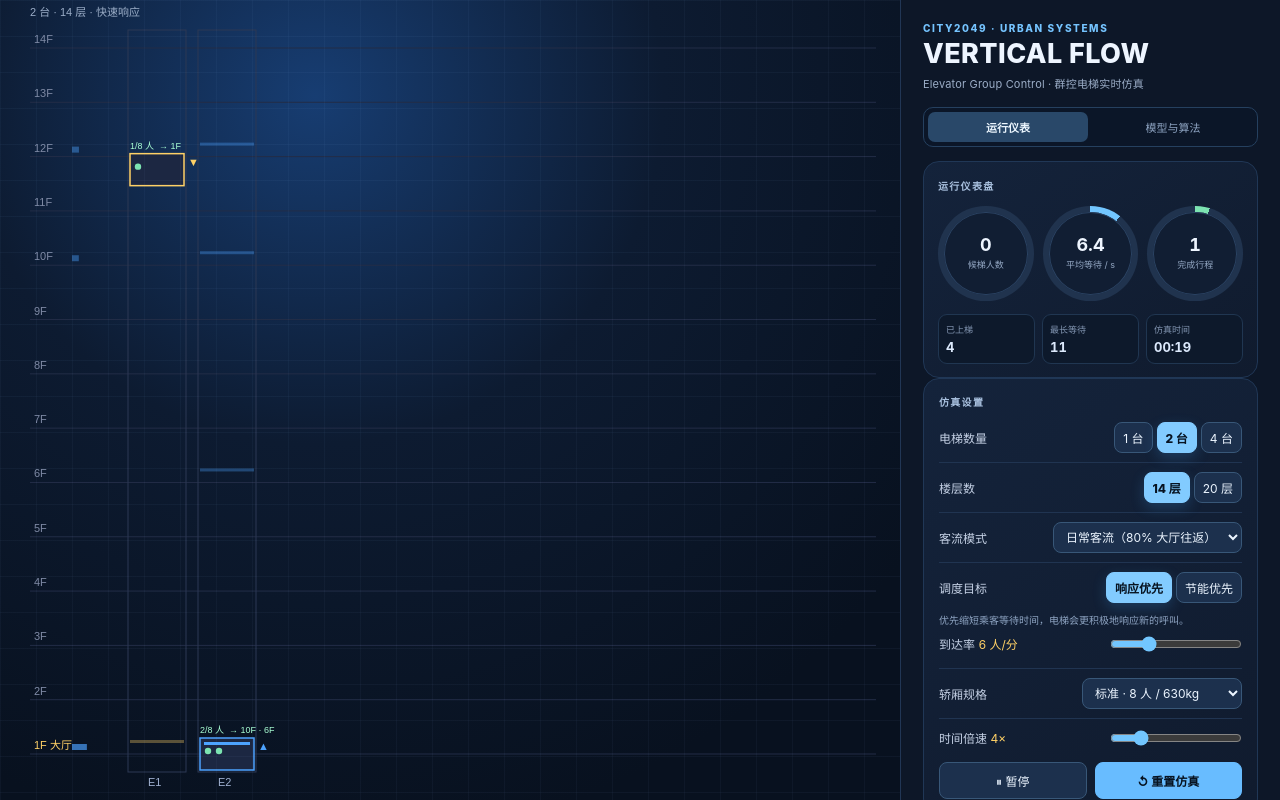
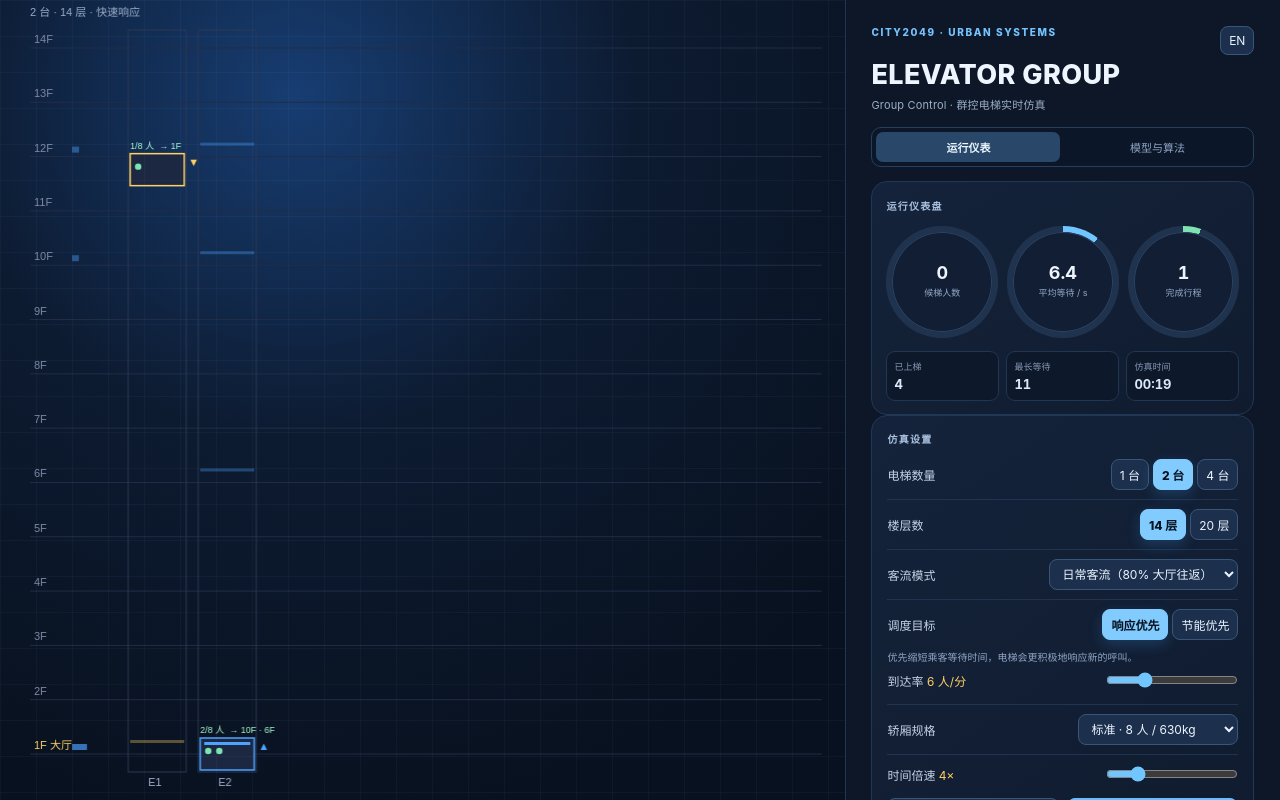
Before and after one commit to marsguo2049/elevator-dispatch, a website: page index.html in a window 1280 px wide. Drawn offline with Linux system fonts and the light colour scheme.

Commit message:
Adapt sidebar and add language toggle

```diff
--- a/index.html
+++ b/index.html
@@ -3,7 +3,7 @@
 <head>
 <meta charset="UTF-8">
 <meta name="viewport" content="width=device-width, initial-scale=1.0">
-<title>Vertical Flow · Elevator Group Control · City2049</title>
+<title>Elevator Group · City2049</title>
 <style>
   * { margin:0; padding:0; box-sizing:border-box; }
   :root { color-scheme:dark; }
@@ -13,14 +13,16 @@
   #canvasWrap { flex:1; min-width:0; position:relative; overflow:hidden; background:radial-gradient(circle at 35% 12%,#173d72 0%,#0d1b31 38%,#08111f 82%); }
   #canvasWrap::before { content:""; position:absolute; inset:0; pointer-events:none; background-image:linear-gradient(rgba(157,202,255,.045) 1px,transparent 1px),linear-gradient(90deg,rgba(157,202,255,.04) 1px,transparent 1px); background-size:36px 36px; }
   canvas { display:block; }
-  #panel { width:380px; padding:22px; overflow-y:auto; display:flex; flex-direction:column; gap:14px; background:#0d1728; border-left:1px solid #213655; box-shadow:-16px 0 40px #02071340; }
+  #panel { width:clamp(400px,34vw,560px); min-width:360px; padding:clamp(18px,2vw,26px); overflow-y:auto; overflow-x:hidden; display:flex; flex-direction:column; gap:14px; background:#0d1728; border-left:1px solid #213655; box-shadow:-16px 0 40px #02071340; }
   .eyebrow { color:#75c4ff; font-size:10px; font-weight:800; letter-spacing:.16em; text-transform:uppercase; }
   h1 { margin-top:6px; font-size:27px; line-height:1; font-weight:800; letter-spacing:.015em; text-transform:uppercase; }
   .subtitle { margin-top:9px; color:#9badc7; font-size:11px; line-height:1.5; letter-spacing:.015em; }
+  .headerRow { display:flex; align-items:flex-start; justify-content:space-between; gap:12px; }
+  .langBtn { flex:none; padding:5px 8px; font-size:10px; color:#9ed7ff; background:#12243c; }
   .viewTabs { display:flex; gap:5px; padding:4px; border:1px solid #25405f; border-radius:10px; background:#0b1628; }
   .viewTab { flex:1; border:0; border-radius:7px; padding:7px; background:transparent; color:#8fa5c3; font-size:11px; cursor:pointer; }
   .viewTab.on { background:#294869; color:#edf7ff; font-weight:800; }
-  .card { border:1px solid #203756; border-radius:16px; padding:15px; background:linear-gradient(145deg,#14233b,#101b2e); }
+  .card { min-width:0; border:1px solid #203756; border-radius:16px; padding:15px; background:linear-gradient(145deg,#14233b,#101b2e); }
   .card h2 { margin-bottom:13px; color:#a9c1df; font-size:10px; font-weight:800; letter-spacing:.13em; text-transform:uppercase; }
   .row { display:flex; align-items:center; justify-content:space-between; gap:10px; min-height:30px; font-size:12px; }
   .row + .row { margin-top:9px; padding-top:9px; border-top:1px solid #203451; }
@@ -71,7 +73,8 @@
   .metricNote { margin-top:9px; color:#7f96b4; font-size:9px; line-height:1.5; }
   .experimentStatus { margin-top:10px; color:#8ea5c3; font-size:10px; font-variant-numeric:tabular-nums; }
   #toast { position:absolute; left:50%; bottom:24px; transform:translateX(-50%); padding:8px 14px; border:1px solid #3b5879; border-radius:999px; background:rgba(15,28,48,.94); font-size:12px; opacity:0; transition:opacity .25s; pointer-events:none; }
-  @media (max-width:760px) { body { overflow:auto; } #app { height:auto; min-height:100dvh; flex-direction:column; } #canvasWrap { height:49svh; min-height:320px; flex:none; } #panel { width:100%; overflow:visible; padding:16px; border-left:0; border-top:1px solid #213655; } h1 { font-size:23px; } .card { padding:14px; } }
+  @media (max-width:1100px) and (min-width:761px) { #panel { width:clamp(380px,42vw,480px); min-width:0; padding:18px; } .formula math { font-size:clamp(.72rem,2.25vw,.92rem); } }
+  @media (max-width:760px) { body { overflow:auto; } #app { height:auto; min-height:100dvh; flex-direction:column; } #canvasWrap { height:49svh; min-height:320px; flex:none; } #panel { width:100%; min-width:0; overflow:visible; padding:16px; border-left:0; border-top:1px solid #213655; } h1 { font-size:23px; } .card { padding:14px; } }
 </style>
 </head>
 <body>
@@ -79,23 +82,23 @@
   <div id="canvasWrap"><canvas id="cv"></canvas><div id="toast"></div></div>
   <div id="panel">
     <header>
-      <div class="eyebrow">CITY2049 · URBAN SYSTEMS</div>
-      <h1>Vertical Flow</h1>
-      <p class="subtitle">Elevator Group Control · 群控电梯实时仿真</p>
+      <div class="headerRow"><div class="eyebrow" id="eyebrow">CITY2049 · URBAN SYSTEMS</div><button class="btn langBtn" id="langToggle">EN</button></div>
+      <h1>Elevator Group</h1>
+      <p class="subtitle" id="subtitle">Group Control · 群控电梯实时仿真</p>
     </header>
 
     <div class="viewTabs" id="viewTabs">
-      <button class="viewTab on" data-view="dashboard">运行仪表</button>
-      <button class="viewTab" data-view="model">模型与算法</button>
+      <button class="viewTab on" data-view="dashboard" data-i18n="dashboard">运行仪表</button>
+      <button class="viewTab" data-view="model" data-i18n="model">模型与算法</button>
     </div>
 
     <div id="simulatorView">
     <div class="card dash">
-      <h2>运行仪表盘</h2>
+      <h2 data-i18n="dashboardTitle">运行仪表盘</h2>
       <div class="gauges">
-        <div class="gauge" id="gWaiting" style="--accent:#ffd166"><div><strong id="stWaiting">0</strong><span>候梯人数</span></div></div>
-        <div class="gauge" id="gWait" style="--accent:#72c6ff"><div><strong id="stAvgWait">–</strong><span>平均等待 / s</span></div></div>
-        <div class="gauge" id="gDone" style="--accent:#7ce3b1"><div><strong id="stDone">0</strong><span>完成行程</span></div></div>
+        <div class="gauge" id="gWaiting" style="--accent:#ffd166"><div><strong id="stWaiting">0</strong><span data-i18n="waiting">候梯人数</span></div></div>
+        <div class="gauge" id="gWait" style="--accent:#72c6ff"><div><strong id="stAvgWait">–</strong><span data-i18n="avgWait">平均等待 / s</span></div></div>
+        <div class="gauge" id="gDone" style="--accent:#7ce3b1"><div><strong id="stDone">0</strong><span data-i18n="completed">完成行程</span></div></div>
       </div>
       <div class="miniStats">
         <div class="mini"><span>已上梯</span><strong id="stServed">0</strong></div>
@@ -105,21 +108,21 @@
     </div>
 
     <div class="card">
-      <h2>仿真设置</h2>
-      <div class="row"><label>电梯数量</label>
+      <h2 data-i18n="settings">仿真设置</h2>
+      <div class="row"><label data-i18n="cars">电梯数量</label>
         <div class="seg" id="elevSeg">
           <button class="btn" data-n="1">1 台</button>
           <button class="btn on" data-n="2">2 台</button>
           <button class="btn" data-n="4">4 台</button>
         </div>
       </div>
-      <div class="row"><label>楼层数</label>
+      <div class="row"><label data-i18n="floors">楼层数</label>
         <div class="seg" id="floorSeg">
           <button class="btn on" data-n="14">14 层</button>
           <button class="btn" data-n="20">20 层</button>
         </div>
       </div>
-      <div class="row"><label>客流模式</label>
+      <div class="row"><label data-i18n="traffic">客流模式</label>
         <select id="pattern">
           <option value="random">日常客流（80% 大厅往返）</option>
           <option value="morning">早高峰（上行）</option>
@@ -127,17 +130,17 @@
           <option value="lunch">午间双向</option>
         </select>
       </div>
-      <div class="row"><label>调度目标</label>
+      <div class="row"><label data-i18n="goal">调度目标</label>
         <div class="seg" id="objSeg">
-          <button class="btn on" data-n="wait">响应优先</button>
-          <button class="btn" data-n="eff">节能优先</button>
+          <button class="btn on" data-n="wait" data-i18n="response">响应优先</button>
+          <button class="btn" data-n="eff" data-i18n="energy">节能优先</button>
         </div>
       </div>
       <p class="objectiveNote" id="objHint">优先缩短乘客等待时间，电梯会更积极地响应新的呼叫。</p>
       <div class="row"><label>到达率 <span class="val" id="rateVal">6 人/分</span></label>
         <input type="range" id="rate" min="1" max="20" value="6">
       </div>
-      <div class="row"><label>轿厢规格</label>
+      <div class="row"><label data-i18n="capacity">轿厢规格</label>
         <select id="capacity">
           <option value="6">紧凑 · 6 人 / 480kg</option>
           <option value="8" selected>标准 · 8 人 / 630kg</option>
@@ -151,7 +154,7 @@
       </div>
       <div class="controls" style="margin-top:14px;">
         <button class="btn" id="btnPause">⏸ 暂停</button>
-        <button class="btn primary" id="btnReset">↺ 重置仿真</button>
+        <button class="btn primary" id="btnReset" data-i18n="reset">↺ 重置仿真</button>
       </div>
     </div>
 
@@ -190,7 +193,7 @@
 
     <div id="modelView" hidden>
       <div class="card">
-        <h2>模型与算法</h2>
+        <h2 data-i18n="modelTitle">模型与算法</h2>
         <div class="algorithm">
           <div class="algoStep"><b>需求生成 · 多久出现一位乘客？</b><span>到达率越高，平均间隔越短。公式用一个随机数生成下一位乘客的到达间隔。</span><div class="formula"><math display="block"><semantics><mrow><mi>Δt</mi><mo>=</mo><mfrac><mrow><mo>−</mo><mi>ln</mi><mo>(</mo><mn>1</mn><mo>−</mo><mi>U</mi><mo>)</mo></mrow><mrow><mi>λ</mi><mo>/</mo><mn>60</mn></mrow></mfrac></mrow><annotation encoding="application/x-tex">\Delta t = -\ln(1-U)/(\lambda/60)</annotation></semantics></math></div><span class="symbolNote">Δt：下一位乘客的到达间隔（秒）；λ：到达率（人/分）；U：0 到 1 的随机数。</span></div>
           <div class="algoStep"><b>预计到达时间 · 哪台车能更快到？</b><span>把“还要走多远、途中要停几次、车里已有多少人”换算为派梯成本。这一式对应当前代码的基础 ETA。</span><div class="formula"><math display="block"><semantics><mrow><msub><mover><mi>T</mi><mo>^</mo></mover><mi>e</mi></msub><mo>(</mo><mi>f</mi><mo>)</mo><mo>=</mo><mfrac><msub><mi>D</mi><mi>e</mi></msub><mi>v</mi></mfrac><mo>+</mo><msub><mi>N</mi><mi>e</mi></msub><mo>(</mo><msub><mi>t</mi><mi>door</mi></msub><mo>+</mo><mn>0.9</mn><mo>)</mo><mo>+</mo><mn>0.55</mn><msub><mi>R</mi><mi>e</mi></msub></mrow><annotation encoding="application/x-tex">\hat{T}_e(f)=D_e/v+N_e(t_{door}+0.9)+0.55R_e</annotation></semantics></math></div><span class="symbolNote">T̂ₑ(f)：电梯 e 到楼层 f 的基础预计时间；Dₑ：预计路线距离；v：速度；Nₑ：计划停靠数；t<sub>door</sub>：开关门耗时；Rₑ：当前载客数。0.9 与 0.55 是本演示的规则权重（秒）。</span></div>
@@ -671,8 +674,8 @@ function syncExperimentDuration(){
   const custom = document.getElementById('compareDuration').value==='custom';
   document.getElementById('customDurationRow').hidden = !custom;
   const minutes = getExperimentMinutes();
-  document.getElementById('compareTitle').textContent = '策略实验 · '+minutes+' 分钟';
-  if(!experiment.active) document.getElementById('btnCompare').textContent = '开始 '+minutes+' 分钟实验';
+  document.getElementById('compareTitle').textContent = LANG==='zh' ? '策略实验 · '+minutes+' 分钟' : 'Strategy Experiment · '+minutes+' min';
+  if(!experiment.active) document.getElementById('btnCompare').textContent = LANG==='zh' ? '开始 '+minutes+' 分钟实验' : 'Start '+minutes+' min experiment';
 }
 
 function experimentConfig(minutes){
@@ -736,6 +739,24 @@ function exportMarkdown(){
 }
 
 /* ================= UI ================= */
+let LANG = 'zh';
+const translations = {
+  zh:{ dashboard:'运行仪表',model:'模型与算法',dashboardTitle:'运行仪表盘',waiting:'候梯人数',avgWait:'平均等待 / s',completed:'完成行程',settings:'仿真设置',cars:'电梯数量',floors:'楼层数',traffic:'客流模式',goal:'调度目标',response:'响应优先',energy:'节能优先',capacity:'轿厢规格',reset:'↺ 重置仿真',modelTitle:'模型与算法',subtitle:'Group Control · 群控电梯实时仿真',eyebrow:'CITY2049 · URBAN SYSTEMS'},
+  en:{ dashboard:'Dashboard',model:'Model & Algorithm',dashboardTitle:'Live Dashboard',waiting:'Waiting',avgWait:'Avg wait / s',completed:'Completed',settings:'Simulation Settings',cars:'Elevator cars',floors:'Floors',traffic:'Traffic pattern',goal:'Dispatch goal',response:'Response first',energy:'Energy first',capacity:'Car capacity',reset:'↺ Reset simulation',modelTitle:'Model & Algorithm',subtitle:'Group Control · Live Elevator Simulation',eyebrow:'CITY2049 · URBAN SYSTEMS'}
+};
+function applyLanguage(){
+  const copy = translations[LANG];
+  document.documentElement.lang = LANG==='zh' ? 'zh-CN' : 'en';
+  document.title = LANG==='zh' ? 'Elevator Group · City2049' : 'Elevator Group · City2049';
+  document.querySelectorAll('[data-i18n]').forEach(el=>{ el.textContent = copy[el.dataset.i18n]; });
+  document.getElementById('subtitle').textContent = copy.subtitle;
+  document.getElementById('eyebrow').textContent = copy.eyebrow;
+  document.getElementById('langToggle').textContent = LANG==='zh' ? 'EN' : '中文';
+  document.getElementById('objHint').textContent = P.objective==='eff'
+    ? (LANG==='zh' ? '尽量合并顺路请求，并减少停靠与空载移动；乘客可能会多等一会。' : 'Prefer shared, on-route calls and fewer empty movements; passengers may wait longer.')
+    : (LANG==='zh' ? '优先缩短乘客等待时间，电梯会更积极地响应新的呼叫。' : 'Respond to new calls more aggressively to reduce passenger waiting.');
+  syncExperimentDuration();
+}
 const toast = (msg)=>{
   const el = document.getElementById('toast');
   el.textContent = msg; el.style.opacity = 1;
@@ -759,6 +780,7 @@ document.getElementById('viewTabs').addEventListener('click', e=>{
   document.getElementById('modelView').hidden = !model;
   [...e.currentTarget.children].forEach(b=>b.classList.toggle('on', b===e.target));
 });
+document.getElementById('langToggle').addEventListener('click', ()=>{ LANG = LANG==='zh' ? 'en' : 'zh'; applyLanguage(); });
 document.getElementById('elevSeg').addEventListener('click', e=>{
   if(e.target.dataset.n){ P.nElev = +e.target.dataset.n;
     reset(); invalidateComparison(); syncLevelUI(); toast('已切换为 '+P.nElev+' 台电梯'); }
@@ -805,6 +827,7 @@ document.getElementById('btnExport').addEventListener('click', exportMarkdown);
 reset();
 syncLevelUI();
 syncExperimentDuration();
+applyLanguage();
 requestAnimationFrame(loop);
 </script>
 </body>
```
